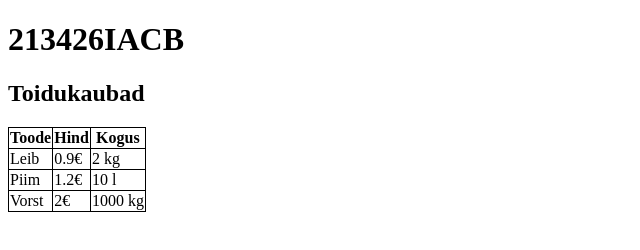
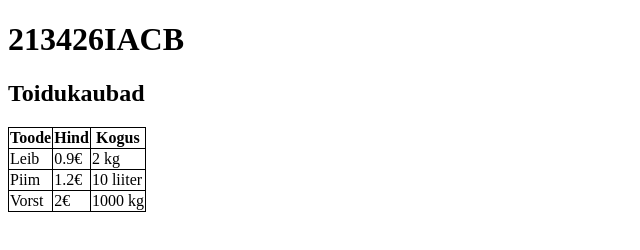
Before and after one commit to erikalt/erikalt.github.io, a plain HTML site: page index.html in a window 1280 px wide. Shown: the full height of the page, 0-640 px from the left. Drawn offline with Linux system fonts and the light colour scheme.

Commit message:
Update index.html

```diff
--- a/index.html
+++ b/index.html
@@ -33,7 +33,7 @@ table, th, td {
   <tr>
     <td>Piim</td>
     <td>1.2€</td>
-    <td>10 l</td>
+    <td>10 liiter</td>
   </tr>
   <tr>
     <td>Vorst</td>
```
